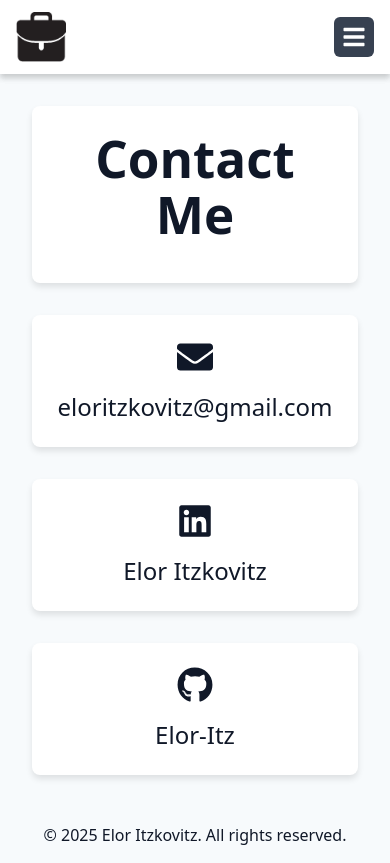
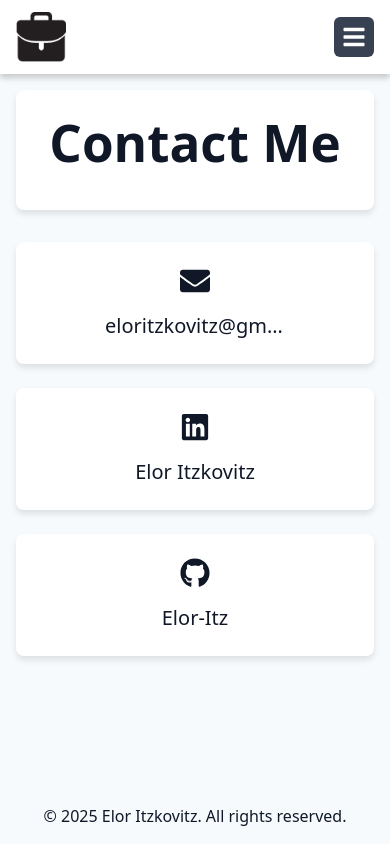
Before and after one commit to eloritzkovitz/portfolio, a React (Vite) app: page /contact in a window 390 px wide. Built offline with nearby package versions, Linux system fonts and the light colour scheme.

Commit message:
Updated contact page

```diff
--- a/src/pages/Contact.tsx
+++ b/src/pages/Contact.tsx
@@ -2,32 +2,35 @@ import { FaEnvelope, FaLinkedin, FaGithub } from "react-icons/fa";
 
 function Contact() {
   return (
-    <section className="p-8">
+    <section className="w-full max-w-screen-lg mx-auto px-4 sm:px-8 py-4 sm:py-8">
       {/* Intro Card */}
-      <div className="bg-white shadow-md rounded-lg p-6 mb-8">
-        <h1 className="text-4xl font-bold mb-4 text-center">
+      <div className="bg-white shadow-md rounded-lg p-6 sm:p-8 mb-8">
+        <h1 className="text-3xl sm:text-4xl font-bold mb-4 text-center">
           Contact Me
         </h1>
       </div>
 
-      <div className="grid grid-cols-1 sm:grid-cols-2 lg:grid-cols-3 gap-8">
+      <div className="flex flex-col sm:flex-row gap-6 sm:gap-8">
         {/* Email Card */}
-        <div className="bg-white shadow-md rounded-lg p-6 flex flex-col items-center text-center">
-          <FaEnvelope className="text-4xl mb-4" />
-          <a
-            href="mailto:eloritzkovitz@gmail.com"
-            className="text-2xl hover:underline"
-          >
-            eloritzkovitz@gmail.com
-          </a>
+        <div className="flex-1 bg-white shadow-md rounded-lg p-6 sm:p-8 flex flex-col items-center text-center">
+          <FaEnvelope className="text-3xl sm:text-4xl mb-4" />
+          <div className="flex justify-center w-full">
+            <a
+              href="mailto:eloritzkovitz@gmail.com"
+              className="text-xl sm:text-2xl hover:underline truncate max-w-[180px] sm:max-w-xs"
+              style={{ display: "inline-block" }}
+            >
+              eloritzkovitz@gmail.com
+            </a>
+          </div>
         </div>
 
         {/* LinkedIn Card */}
-        <div className="bg-white shadow-md rounded-lg p-6 flex flex-col items-center text-center">
-          <FaLinkedin className="text-4xl mb-4" />
+        <div className="flex-1 bg-white shadow-md rounded-lg p-6 sm:p-8 flex flex-col items-center text-center">
+          <FaLinkedin className="text-3xl sm:text-4xl mb-4" />
           <a
             href="https://linkedin.com/in/elor-itzkovitz"
-            className="text-2xl hover:underline"
+            className="text-xl sm:text-2xl hover:underline"
             target="_blank"
             rel="noopener noreferrer"
           >
@@ -36,11 +39,11 @@ function Contact() {
         </div>
 
         {/* GitHub Card */}
-        <div className="bg-white shadow-md rounded-lg p-6 flex flex-col items-center text-center">
-          <FaGithub className="text-4xl mb-4" />
+        <div className="flex-1 bg-white shadow-md rounded-lg p-6 sm:p-8 flex flex-col items-center text-center">
+          <FaGithub className="text-3xl sm:text-4xl mb-4" />
           <a
             href="https://github.com/Elor-Itz"
-            className="text-2xl hover:underline"
+            className="text-xl sm:text-2xl hover:underline"
             target="_blank"
             rel="noopener noreferrer"
           >
```
